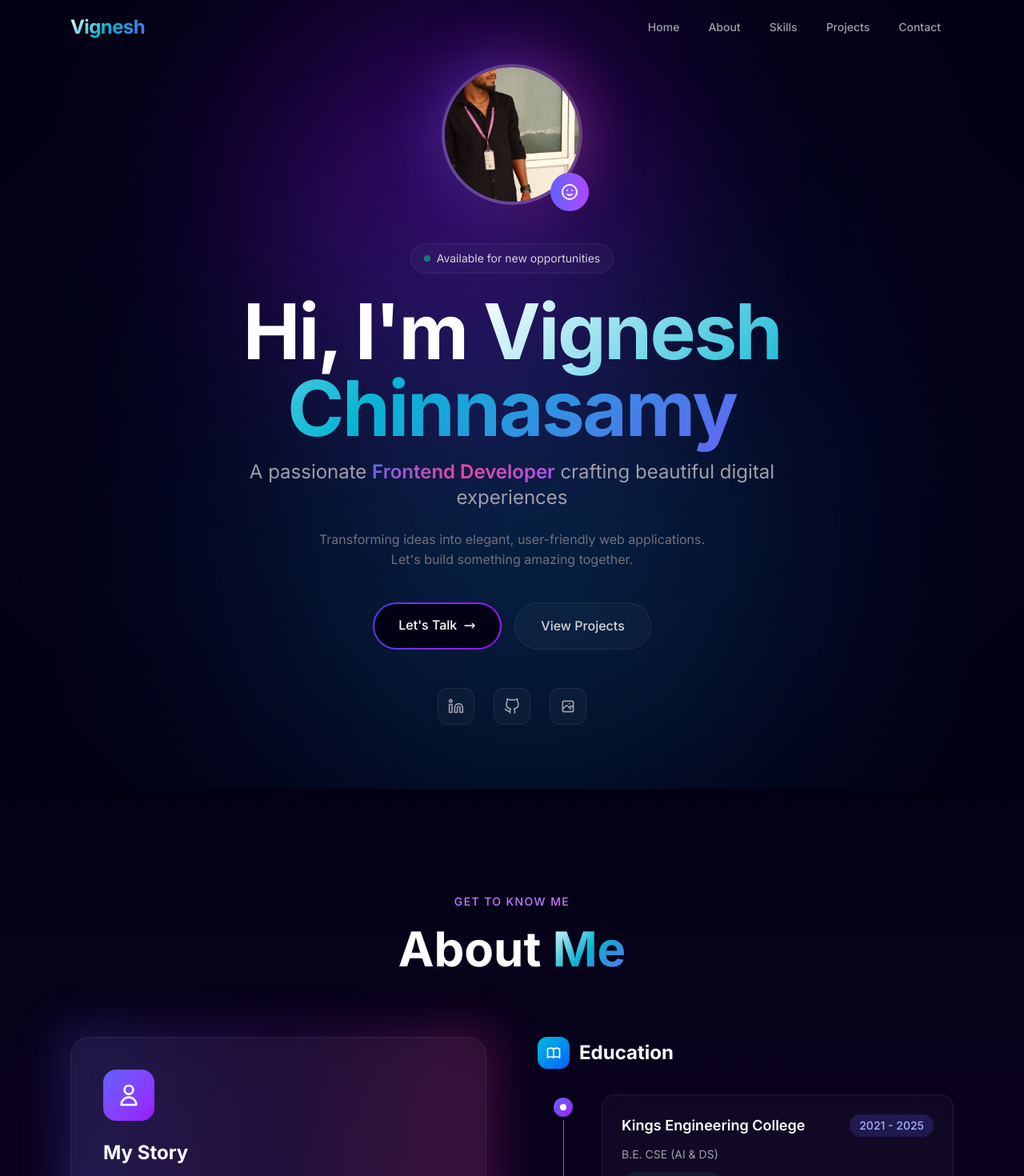
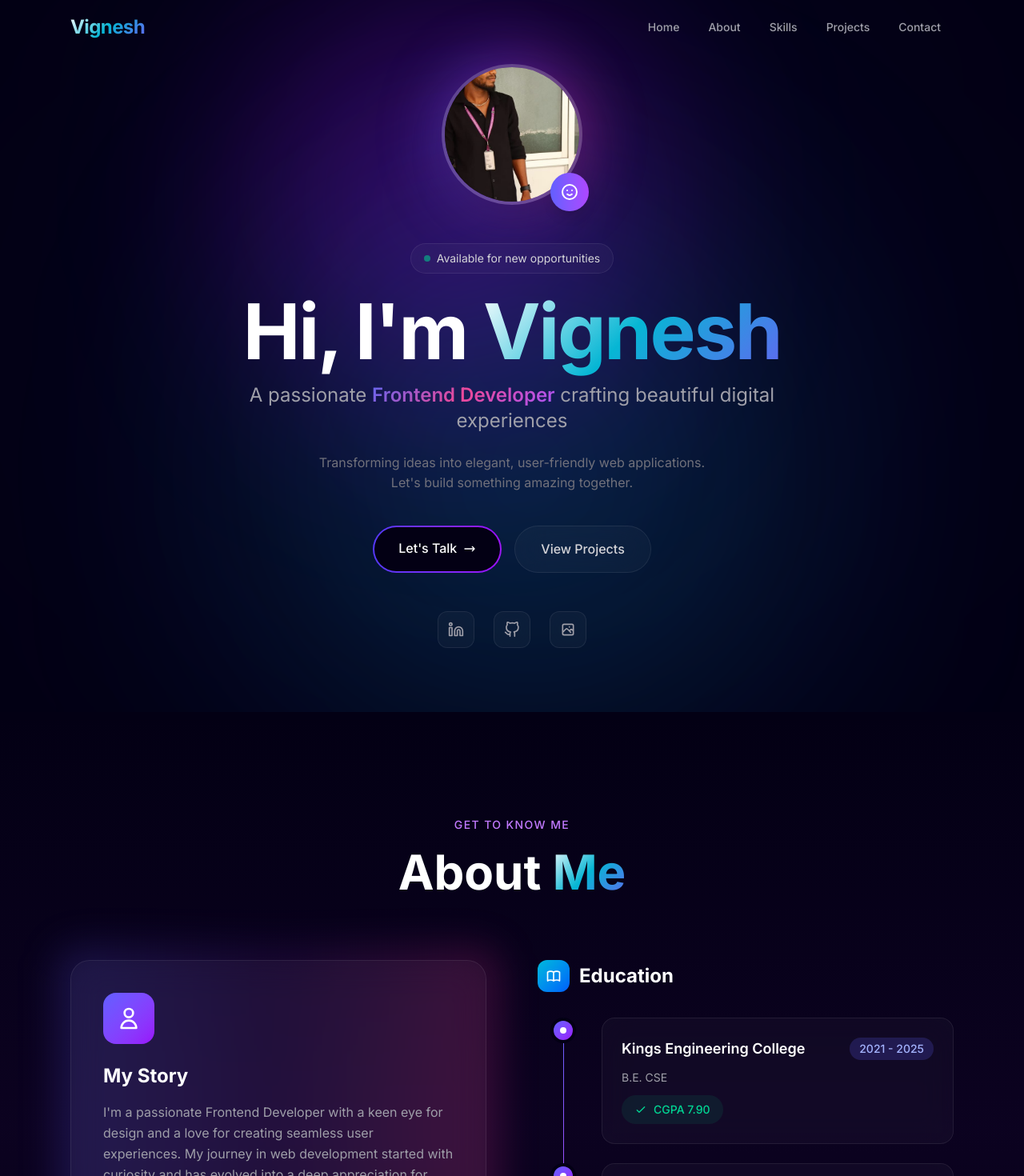
Before and after one commit to vigneshdev1816/Vignesh-Portfolio, a React (Vite) app: page / in a window 1280 px wide. Shown: the top 1470 px of the page at 80% size. Built offline with nearby package versions, Linux system fonts and the light colour scheme.

Commit message:
Simplify name to Vignesh, education to B.E. CSE

```diff
--- a/src/components/About.jsx
+++ b/src/components/About.jsx
@@ -3,7 +3,7 @@ import { useEffect, useRef, useState } from "react";
 const education = [
   {
     institution: "Kings Engineering College",
-    degree: "B.E. CSE (AI & DS)",
+    degree: "B.E. CSE",
     score: "CGPA 7.90",
     year: "2021 - 2025",
   },
@@ -86,7 +86,7 @@ export default function About() {
                     { label: "Location", value: "Chennai, India", icon: (
                       <path strokeLinecap="round" strokeLinejoin="round" strokeWidth={2} d="M17.657 16.657L13.414 20.9a1.998 1.998 0 01-2.827 0l-4.244-4.243a8 8 0 1111.314 0z" />
                     )},
-                    { label: "Education", value: "B.E. CSE (AI & DS)", icon: (
+                    { label: "Education", value: "B.E. CSE", icon: (
                       <path strokeLinecap="round" strokeLinejoin="round" strokeWidth={2} d="M12 14l9-5-9-5-9 5 9 5z M12 14l6.16-3.422a12.083 12.083 0 01.665 6.479A11.952 11.952 0 0012 20.055a11.952 11.952 0 00-6.824-2.998 12.078 12.078 0 01.665-6.479L12 14z" />
                     )},
                   ].map((item) => (
--- a/src/components/Hero.jsx
+++ b/src/components/Hero.jsx
@@ -26,7 +26,7 @@ export default function Hero() {
               <div className="relative">
                 <img
                   src="/vick.jpg"
-                  alt="Vignesh Chinnasamy"
+                  alt="Vignesh"
                   className="w-36 h-36 md:w-44 md:h-44 rounded-full object-cover border-4 border-white/20 shadow-2xl grayscale-[20%] group-hover:grayscale-0 transition-all duration-500"
                 />
                 <div className="absolute bottom-3 right-3 w-5 h-5 bg-emerald-500 rounded-full border-4 border-[#030014] animate-pulse" />
@@ -46,7 +46,7 @@ export default function Hero() {
 
           <h1 className="text-5xl md:text-7xl lg:text-8xl font-bold mb-4 tracking-tight">
             <span className="text-white">Hi, I'm </span>
-            <span className="gradient-text">Vignesh Chinnasamy</span>
+            <span className="gradient-text">Vignesh</span>
           </h1>
 
           <p className="text-xl md:text-2xl text-zinc-400 mb-6 max-w-2xl mx-auto">
```
